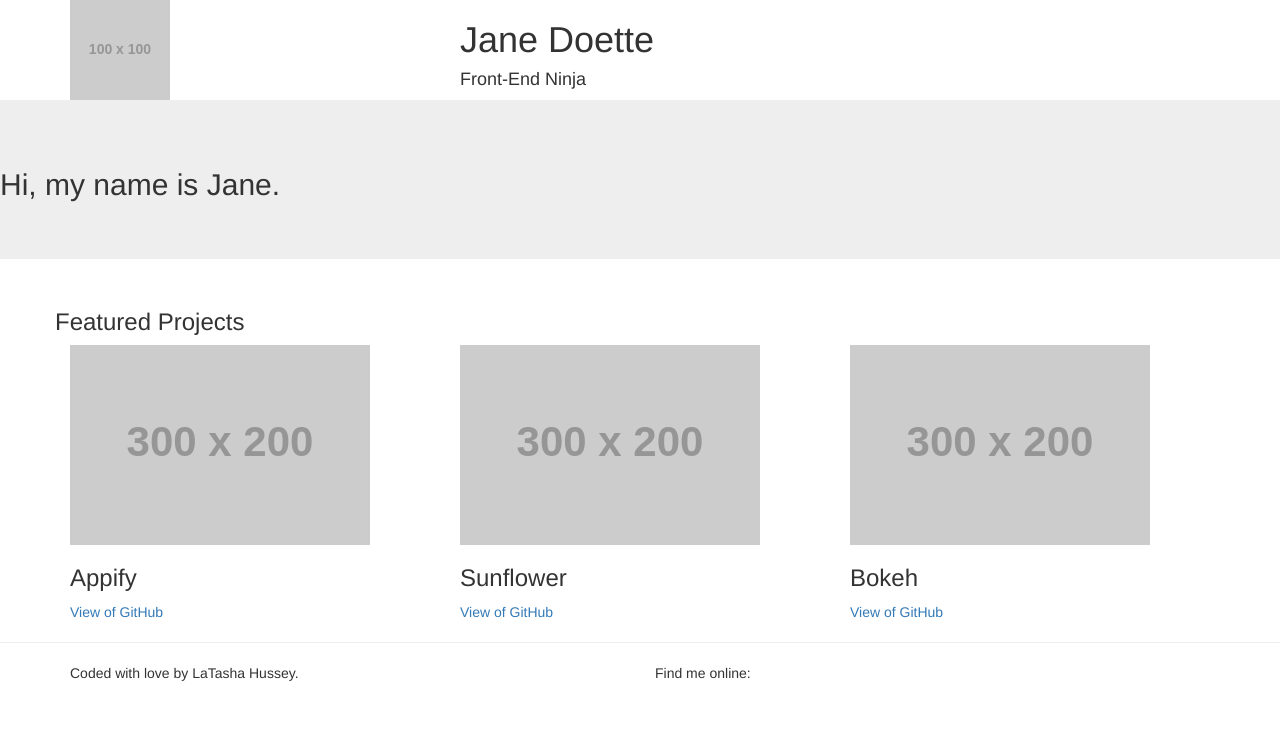
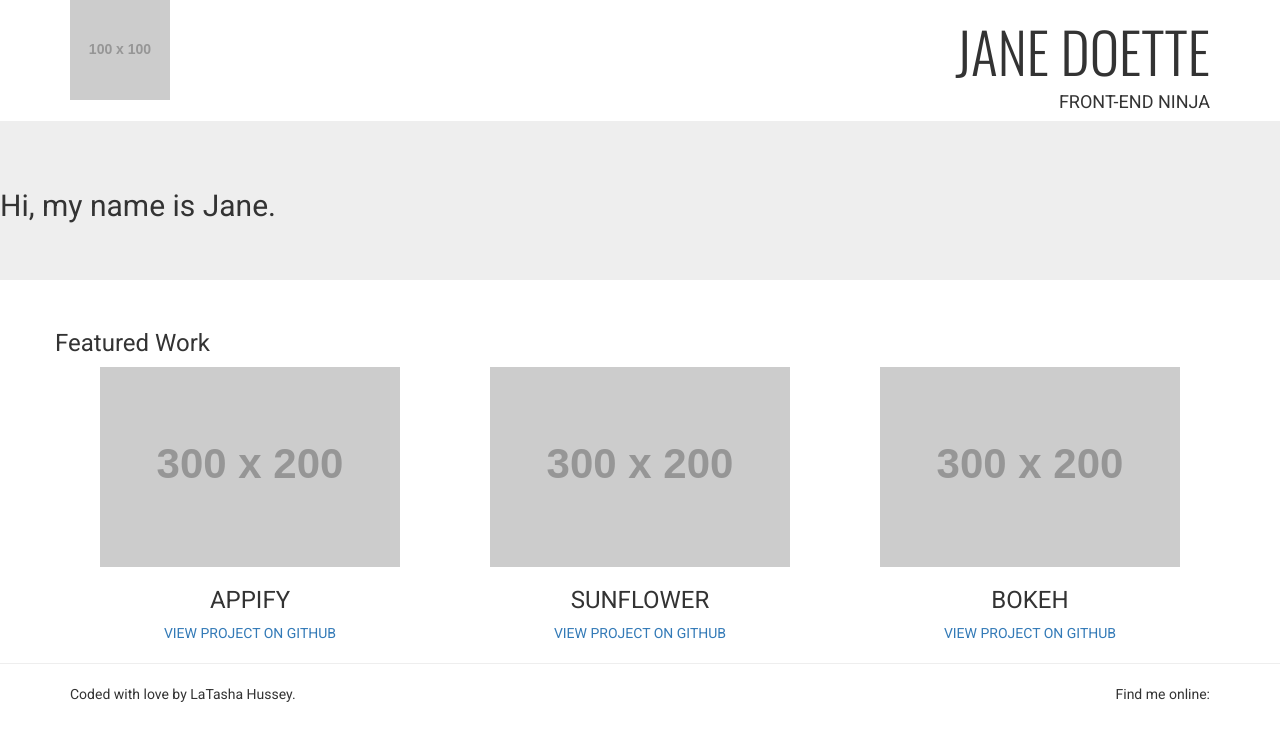
Before and after one commit to latashahussey/jane-doette-portfolio, a website: page index.html in a window 1280 px wide. Drawn offline with nearby package versions, Linux system fonts and the light colour scheme; placeholder pictures from the web are drawn by us.

Commit message:
added basic css to apply google fonts

```diff
--- a/css/main.css
+++ b/css/main.css
@@ -0,0 +1,44 @@
+/* Styles for Jane Doette's Portfolio
+
+
+
+**** Fonts ***
+
+Oswald: Main header font
+Roboto:  Used for paragraphs
+
+
+**** Color Palette ***
+#02b3e4: Iris Blue | Used for Logo
+#2d3c49: Dark Green | Used for Text
+#7d97ad: Saturated Blue | Used for borders and hyperlinks
+
+
+**** Table of Contents ****
+
+- Base Styles
+- Header
+    - Logo
+    - Name & Title
+- Main
+    - Jumbotron
+    - Featured Projects
+- Footer
+
+
+*/
+
+
+/*-------BASE STYLES---------*/
+
+body {
+    font-family: "Roboto", sans-serif;
+}
+
+
+/*-------HEADER--------*/
+
+h1 {
+    font-family: "Oswald", sans-serif;
+    font-size: 4em;
+}
--- a/index.html
+++ b/index.html
@@ -6,14 +6,17 @@
     <meta http-equiv="X-UA-Compatible" content="IE=edge">
     <meta name="viewport" content="width=device-width, initial-scale=1">
     <!-- The above 3 meta tags *must* come first in the head; any other head content must come *after* these tags -->
-    <title>Bootstrap 101 Template</title>
+    <title>Jane Doette | Front-End Ninja</title>
 
     <!-- Bootstrap -->
     <!-- Latest compiled and minified CSS -->
     <link rel="stylesheet" href="https://maxcdn.bootstrapcdn.com/bootstrap/3.3.7/css/bootstrap.min.css" integrity="sha384-BVYiiSIFeK1dGmJRAkycuHAHRg32OmUcww7on3RYdg4Va+PmSTsz/K68vbdEjh4u" crossorigin="anonymous">
 
     <!-- Main Stylesheet with Custom Styles --->
-    <link rel="stylesheet" href="css/main.css" />
+    <link rel="stylesheet" href="../css/main.css" />
+
+    <!-- Google Fonts -->
+    <link href="https://fonts.googleapis.com/css?family=Oswald:300|Roboto:400,700" rel="stylesheet">
 
     <!-- HTML5 shim and Respond.js for IE8 support of HTML5 elements and media queries -->
     <!-- WARNING: Respond.js doesn't work if you view the page via file:// -->
@@ -33,7 +36,7 @@
                     <img src="http://placehold.it/100x100" />
                 </a>
             </section>
-            <section class="col-md-8">
+            <section class="col-md-8 text-uppercase text-right">
                 <h1>Jane Doette</h1>
                 <h4>Front-End Ninja</h4>
             </section>
@@ -48,23 +51,23 @@
         </section>
         <div class="container">
             <div class="row">
-                <h3>Featured Projects</h3>
+                <h3>Featured Work</h3>
             </div>
-            <div class="row">
+            <div class="row text-center text-uppercase">
                 <div class="col-md-4">
                     <img src="http://placehold.it/300x200" />
                     <h3>Appify</h3>
-                    <a href="#">View of GitHub</a>
+                    <a href="#">View Project on GitHub</a>
                 </div>
                 <div class="col-md-4">
                     <img src="http://placehold.it/300x200" />
                     <h3>Sunflower</h3>
-                    <a href="#">View of GitHub</a>
+                    <a href="#">View Project on GitHub</a>
                 </div>
                 <div class="col-md-4">
                     <img src="http://placehold.it/300x200" />
                     <h3>Bokeh</h3>
-                    <a href="#">View of GitHub</a>
+                    <a href="#">View Project on GitHub</a>
                 </div>
             </div>
         </div>
@@ -80,7 +83,7 @@
                         Coded with love by LaTasha Hussey.
                     </p>
                 </section>
-                <section class="col-md-6">
+                <section class="col-md-6 text-right">
                     <p>
                         Find me online:
                     </p>
```
